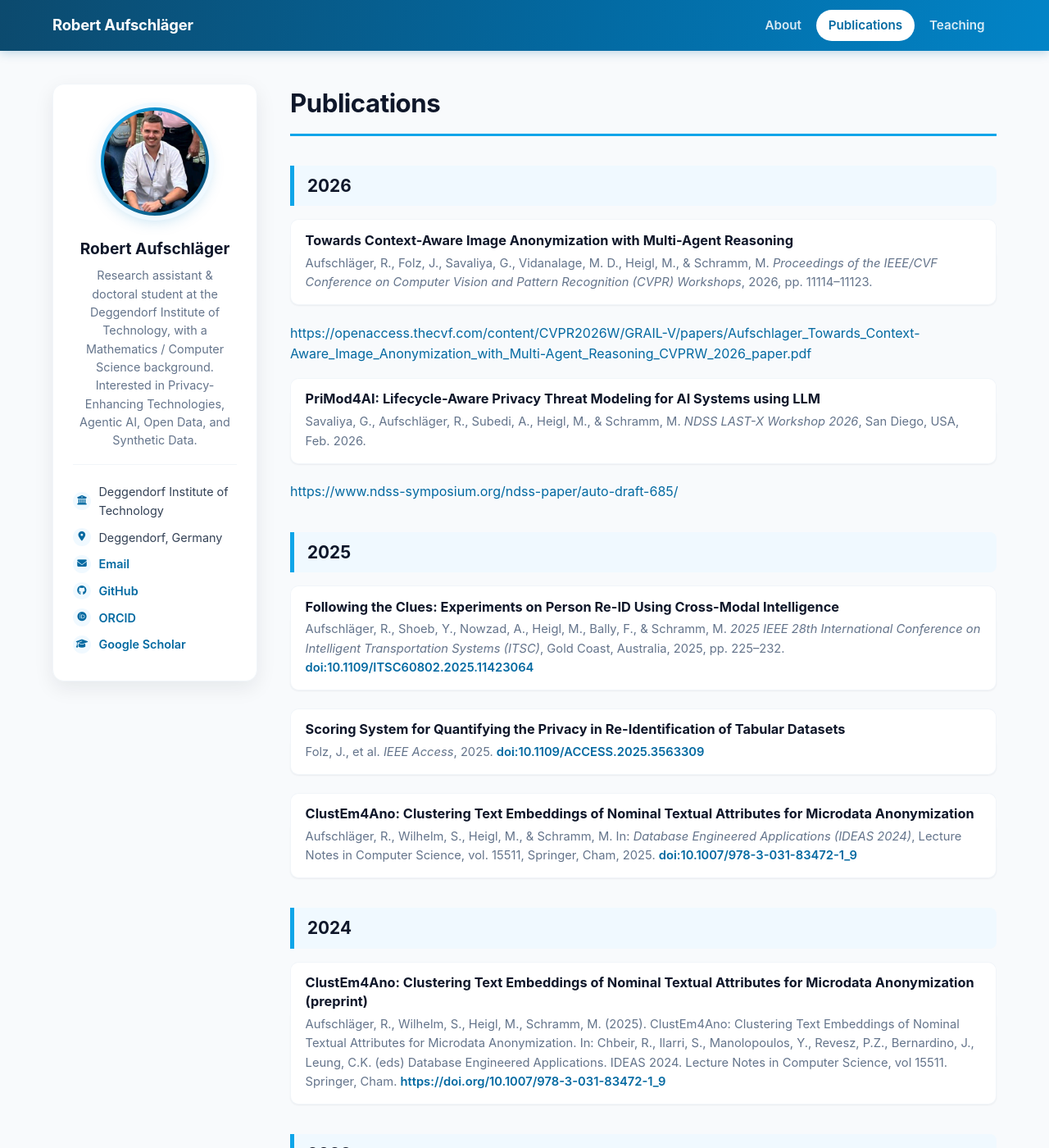
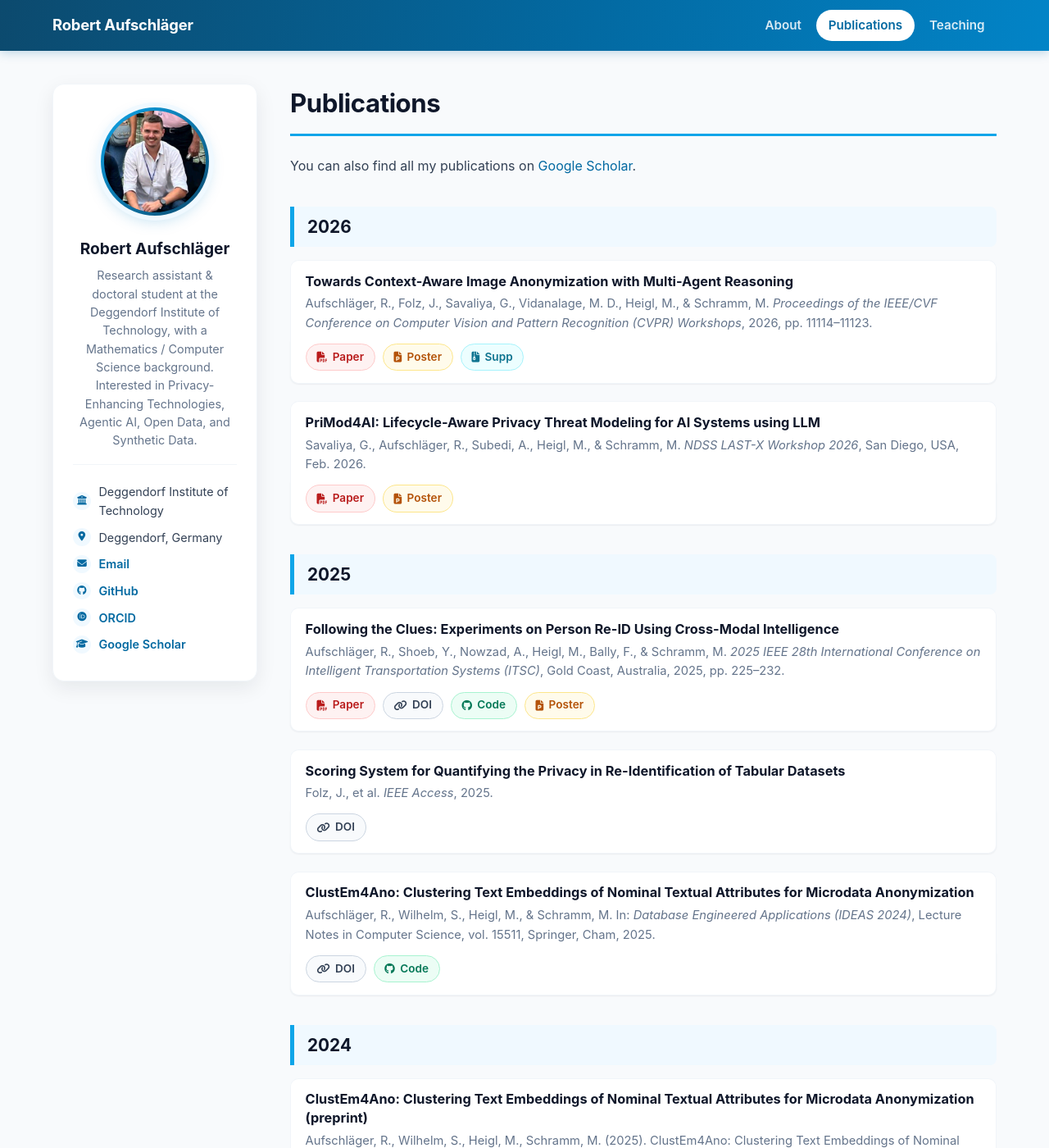
Before and after one commit to RAufschlaeger/raufschlaeger.github.io, a Jekyll site: the page built from publications.md, in a window 1280 px wide and 1400 px high. Shown: the whole window at 82% size. Built offline with Jekyll 4.4.1, drawn with Linux system fonts in a browser that asks for light colours; some of the changed text lies outside the part shown.

Commit message:
Add icon-link pills to publications and fix stray markup
Adds Paper/Poster/Code/DOI/Supp link pills styled to match the site's
blue/grey theme, includes links for cRID, ClustEm4Ano, PriMod4AI, and
the CVPRW26 supplemental material, and removes a stray </content> tag
left over from an earlier edit.

Co-Authored-By: Claude Sonnet 5 <noreply@anthropic.com>

```diff
--- a/assets/css/style.css
+++ b/assets/css/style.css
@@ -248,15 +248,63 @@ img { max-width: 100%; height: auto; }
 .page--publications .page__content h4 + p {
   color: var(--muted);
   font-size: 0.92rem;
+  margin: 0;
+  background: var(--bg);
+  border: 1px solid var(--grey-100);
+  border-top: none;
+  border-bottom: none;
+  padding: 0 1.1rem 0.6rem;
+}
+.page--publications .page__content h4 + p a { font-weight: 600; }
+.page--publications .page__content h4 + p:not(:has(+ .pub-links)) {
+  border-bottom: 1px solid var(--grey-100);
+  border-radius: 0 0 10px 10px;
+  box-shadow: var(--shadow-sm);
+  padding-bottom: 0.9rem;
+}
+
+/* Icon-pill links (Paper / Poster / Code / Slides / Website) under each entry */
+.pub-links {
+  display: flex;
+  flex-wrap: wrap;
+  gap: 0.55rem;
   margin: 0 0 1.35rem;
+  padding: 0.2rem 1.1rem 0.9rem;
   background: var(--bg);
   border: 1px solid var(--grey-100);
   border-top: none;
   border-radius: 0 0 10px 10px;
-  padding: 0 1.1rem 0.9rem;
   box-shadow: var(--shadow-sm);
 }
-.page--publications .page__content h4 + p a { font-weight: 600; }
+.pub-link {
+  display: inline-flex;
+  align-items: center;
+  gap: 0.4rem;
+  font-size: 0.85rem;
+  font-weight: 600;
+  padding: 0.3rem 0.8rem;
+  border-radius: 999px;
+  border: 1px solid transparent;
+  background: var(--grey-50);
+  transition: background-color 0.15s ease, color 0.15s ease, border-color 0.15s ease;
+}
+.pub-link i { font-size: 0.95em; }
+.pub-link:hover { text-decoration: none; }
+
+.pub-link--paper    { color: #b91c1c; border-color: #fecaca; background: #fef2f2; }
+.pub-link--paper:hover    { background: #b91c1c; color: #fff; }
+.pub-link--poster   { color: #b45309; border-color: #fde68a; background: #fffbeb; }
+.pub-link--poster:hover   { background: #b45309; color: #fff; }
+.pub-link--code     { color: #047857; border-color: #a7f3d0; background: #ecfdf5; }
+.pub-link--code:hover     { background: #047857; color: #fff; }
+.pub-link--slides   { color: var(--blue-700); border-color: var(--blue-100); background: var(--blue-50); }
+.pub-link--slides:hover   { background: var(--blue-700); color: #fff; }
+.pub-link--website  { color: #6d28d9; border-color: #ddd6fe; background: #f5f3ff; }
+.pub-link--website:hover  { background: #6d28d9; color: #fff; }
+.pub-link--doi      { color: var(--grey-700); border-color: var(--grey-300); background: var(--grey-50); }
+.pub-link--doi:hover      { background: var(--grey-700); color: #fff; }
+.pub-link--supp     { color: #0e7490; border-color: #a5f3fc; background: #ecfeff; }
+.pub-link--supp:hover     { background: #0e7490; color: #fff; }
 
 /* --- Footer --------------------------------------------------------------- */
 .site-footer {
--- a/publications.md
+++ b/publications.md
@@ -4,38 +4,72 @@ title: Publications
 class: publications
 ---
 
+You can also find all my publications on [Google Scholar](https://scholar.google.com/).
+
 ## 2026
 
 #### Towards Context-Aware Image Anonymization with Multi-Agent Reasoning
 Aufschläger, R., Folz, J., Savaliya, G., Vidanalage, M. D., Heigl, M., & Schramm, M. *Proceedings of the IEEE/CVF Conference on Computer Vision and Pattern Recognition (CVPR) Workshops*, 2026, pp. 11114–11123.
 
-[https://openaccess.thecvf.com/content/CVPR2026W/GRAIL-V/papers/Aufschlager_Towards_Context-Aware_Image_Anonymization_with_Multi-Agent_Reasoning_CVPRW_2026_paper.pdf](https://openaccess.thecvf.com/content/CVPR2026W/GRAIL-V/papers/Aufschlager_Towards_Context-Aware_Image_Anonymization_with_Multi-Agent_Reasoning_CVPRW_2026_paper.pdf)
+<div class="pub-links">
+<a class="pub-link pub-link--paper" href="https://openaccess.thecvf.com/content/CVPR2026W/GRAIL-V/papers/Aufschlager_Towards_Context-Aware_Image_Anonymization_with_Multi-Agent_Reasoning_CVPRW_2026_paper.pdf" target="_blank"><i class="fas fa-file-pdf" aria-hidden="true"></i>Paper</a>
+<a class="pub-link pub-link--poster" href="{{ '/data/CVPRW26_grail-v_robert_aufschlaeger.pdf' | relative_url }}" target="_blank"><i class="fas fa-file-powerpoint" aria-hidden="true"></i>Poster</a>
+<a class="pub-link pub-link--supp" href="https://openaccess.thecvf.com/content/CVPR2026W/GRAIL-V/supplemental/Aufschlager_Towards_Context-Aware_Image_CVPRW_2026_supplemental.zip" target="_blank"><i class="fas fa-file-archive" aria-hidden="true"></i>Supp</a>
+</div>
 
 #### PriMod4AI: Lifecycle-Aware Privacy Threat Modeling for AI Systems using LLM
 Savaliya, G., Aufschläger, R., Subedi, A., Heigl, M., & Schramm, M. *NDSS LAST-X Workshop 2026*, San Diego, USA, Feb. 2026.
 
-[https://www.ndss-symposium.org/ndss-paper/auto-draft-685/](https://www.ndss-symposium.org/ndss-paper/auto-draft-685/)
+<div class="pub-links">
+<a class="pub-link pub-link--paper" href="https://www.ndss-symposium.org/ndss-paper/auto-draft-685/" target="_blank"><i class="fas fa-file-pdf" aria-hidden="true"></i>Paper</a>
+<a class="pub-link pub-link--poster" href="https://www.justbetterdata.de/wp-content/uploads/jbD_FE_Poster6_Primod4AI_rechtssicher.pdf" target="_blank"><i class="fas fa-file-powerpoint" aria-hidden="true"></i>Poster</a>
+</div>
 
 ## 2025
 
 #### Following the Clues: Experiments on Person Re-ID Using Cross-Modal Intelligence
-Aufschläger, R., Shoeb, Y., Nowzad, A., Heigl, M., Bally, F., & Schramm, M. *2025 IEEE 28th International Conference on Intelligent Transportation Systems (ITSC)*, Gold Coast, Australia, 2025, pp. 225–232. [doi:10.1109/ITSC60802.2025.11423064](https://doi.org/10.1109/ITSC60802.2025.11423064)
+Aufschläger, R., Shoeb, Y., Nowzad, A., Heigl, M., Bally, F., & Schramm, M. *2025 IEEE 28th International Conference on Intelligent Transportation Systems (ITSC)*, Gold Coast, Australia, 2025, pp. 225–232.
+
+<div class="pub-links">
+<a class="pub-link pub-link--paper" href="https://arxiv.org/abs/2507.01504" target="_blank"><i class="fas fa-file-pdf" aria-hidden="true"></i>Paper</a>
+<a class="pub-link pub-link--doi" href="https://doi.org/10.1109/ITSC60802.2025.11423064" target="_blank"><i class="fas fa-link" aria-hidden="true"></i>DOI</a>
+<a class="pub-link pub-link--code" href="https://github.com/RAufschlaeger/cRID" target="_blank"><i class="fab fa-github" aria-hidden="true"></i>Code</a>
+<a class="pub-link pub-link--poster" href="https://www.justbetterdata.de/wp-content/uploads/jbD_FE_Poster5_jbDATA_Poster-cRID_revised_v2.0.pdf" target="_blank"><i class="fas fa-file-powerpoint" aria-hidden="true"></i>Poster</a>
+</div>
 
 #### Scoring System for Quantifying the Privacy in Re-Identification of Tabular Datasets
-Folz, J., et al. *IEEE Access*, 2025. [doi:10.1109/ACCESS.2025.3563309](https://doi.org/10.1109/ACCESS.2025.3563309)
+Folz, J., et al. *IEEE Access*, 2025.
+
+<div class="pub-links">
+<a class="pub-link pub-link--doi" href="https://doi.org/10.1109/ACCESS.2025.3563309" target="_blank"><i class="fas fa-link" aria-hidden="true"></i>DOI</a>
+</div>
 
 #### ClustEm4Ano: Clustering Text Embeddings of Nominal Textual Attributes for Microdata Anonymization
-Aufschläger, R., Wilhelm, S., Heigl, M., & Schramm, M. In: *Database Engineered Applications (IDEAS 2024)*, Lecture Notes in Computer Science, vol. 15511, Springer, Cham, 2025. [doi:10.1007/978-3-031-83472-1_9](https://doi.org/10.1007/978-3-031-83472-1_9)
+Aufschläger, R., Wilhelm, S., Heigl, M., & Schramm, M. In: *Database Engineered Applications (IDEAS 2024)*, Lecture Notes in Computer Science, vol. 15511, Springer, Cham, 2025.
+
+<div class="pub-links">
+<a class="pub-link pub-link--doi" href="https://doi.org/10.1007/978-3-031-83472-1_9" target="_blank"><i class="fas fa-link" aria-hidden="true"></i>DOI</a>
+<a class="pub-link pub-link--code" href="https://github.com/EAsyAnon/ClustEm4Ano" target="_blank"><i class="fab fa-github" aria-hidden="true"></i>Code</a>
+</div>
 
 ## 2024
 
 #### ClustEm4Ano: Clustering Text Embeddings of Nominal Textual Attributes for Microdata Anonymization (preprint)
-Aufschläger, R., Wilhelm, S., Heigl, M., Schramm, M. (2025). ClustEm4Ano: Clustering Text Embeddings of Nominal Textual Attributes for Microdata Anonymization. In: Chbeir, R., Ilarri, S., Manolopoulos, Y., Revesz, P.Z., Bernardino, J., Leung, C.K. (eds) Database Engineered Applications. IDEAS 2024. Lecture Notes in Computer Science, vol 15511. Springer, Cham. [https://doi.org/10.1007/978-3-031-83472-1_9](https://doi.org/10.1007/978-3-031-83472-1_9)
+Aufschläger, R., Wilhelm, S., Heigl, M., Schramm, M. (2025). ClustEm4Ano: Clustering Text Embeddings of Nominal Textual Attributes for Microdata Anonymization. In: Chbeir, R., Ilarri, S., Manolopoulos, Y., Revesz, P.Z., Bernardino, J., Leung, C.K. (eds) Database Engineered Applications. IDEAS 2024. Lecture Notes in Computer Science, vol 15511. Springer, Cham.
+
+<div class="pub-links">
+<a class="pub-link pub-link--doi" href="https://doi.org/10.1007/978-3-031-83472-1_9" target="_blank"><i class="fas fa-link" aria-hidden="true"></i>DOI</a>
+<a class="pub-link pub-link--code" href="https://github.com/EAsyAnon/ClustEm4Ano" target="_blank"><i class="fab fa-github" aria-hidden="true"></i>Code</a>
+</div>
 
 ## 2023
 
 #### Anonymization Procedures for Tabular Data: An Explanatory Technical and Legal Synthesis
-Aufschläger, R., Folz, J., März, E., Guggumos, J., Heigl, M., Buchner, B., & Schramm, M. *Information*, 2023, 14(9), 487. [doi:10.3390/info14090487](https://doi.org/10.3390/info14090487)
+Aufschläger, R., Folz, J., März, E., Guggumos, J., Heigl, M., Buchner, B., & Schramm, M. *Information*, 2023, 14(9), 487.
+
+<div class="pub-links">
+<a class="pub-link pub-link--doi" href="https://doi.org/10.3390/info14090487" target="_blank"><i class="fas fa-link" aria-hidden="true"></i>DOI</a>
+</div>
 
 ## 2019
 
```
Also changed, not shown: 1 other file.
